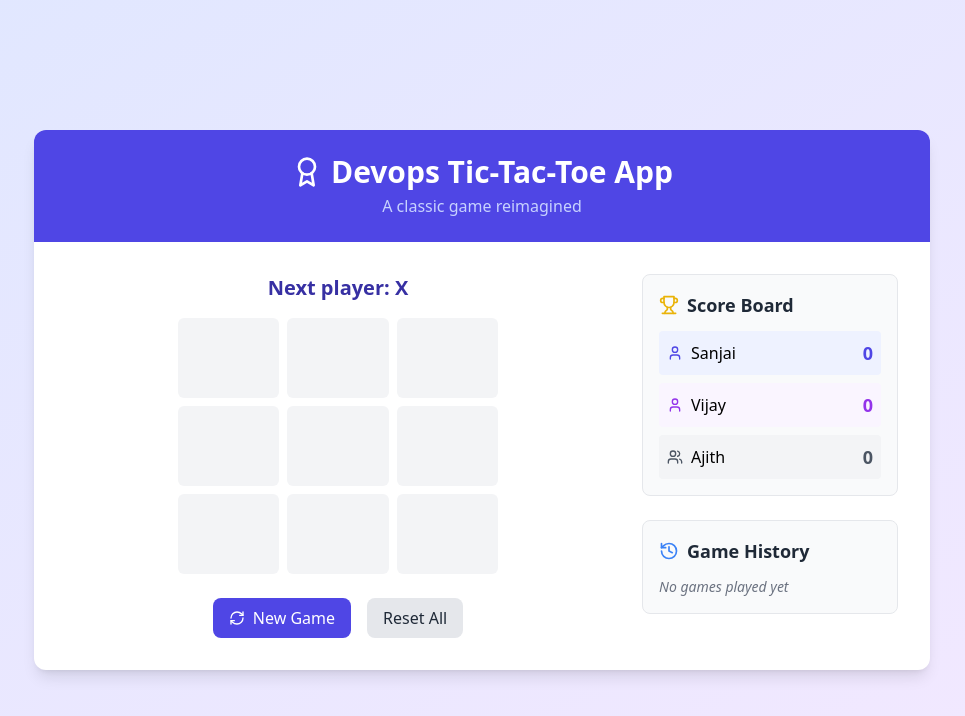
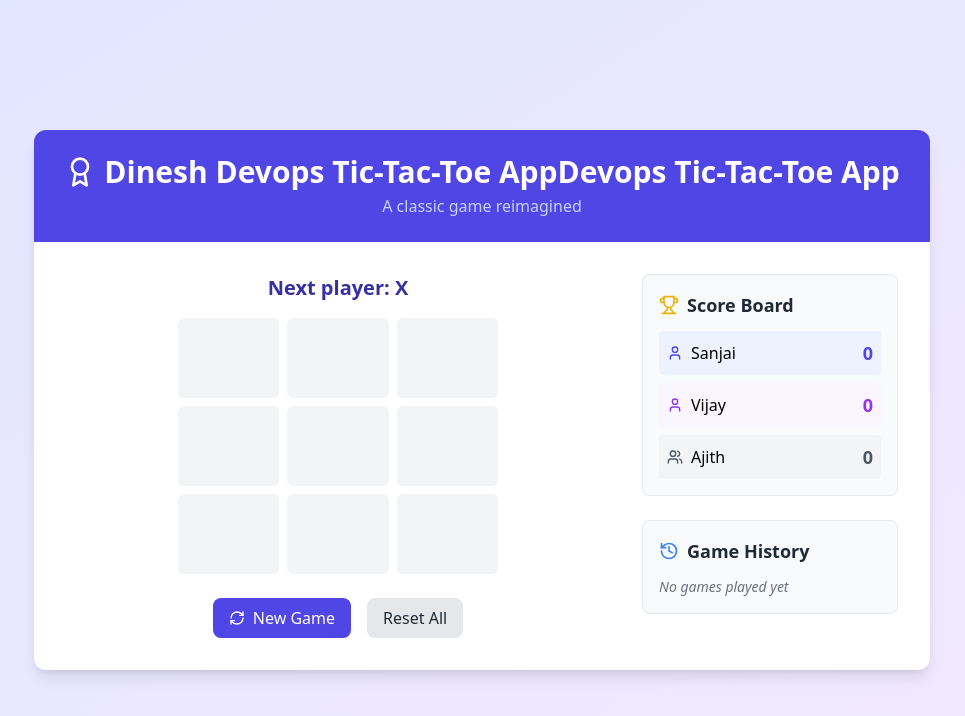
Before and after one commit to hackeronedilip/app, a React (Vite) app: page / in a window 1280 px wide. Shown: the top 716 px of the page, without its empty margins (158-1123 px from the left). Built offline with nearby package versions, Linux system fonts and the light colour scheme.

Commit message:
added new name
added new name

```diff
--- a/src/App.tsx
+++ b/src/App.tsx
@@ -99,7 +99,7 @@ function App() {
         <div className="p-6 bg-indigo-600 text-white text-center">
           <h1 className="text-3xl font-bold flex items-center justify-center gap-2">
             <Award className="h-8 w-8" />
-            Devops Tic-Tac-Toe App
+            Dinesh Devops Tic-Tac-Toe AppDevops Tic-Tac-Toe App
           </h1>
           <p className="text-indigo-200 mt-1">A classic game reimagined</p>
         </div>
```
Also changed, not shown: 1 other file (tests, documents, lock files or other folders).
